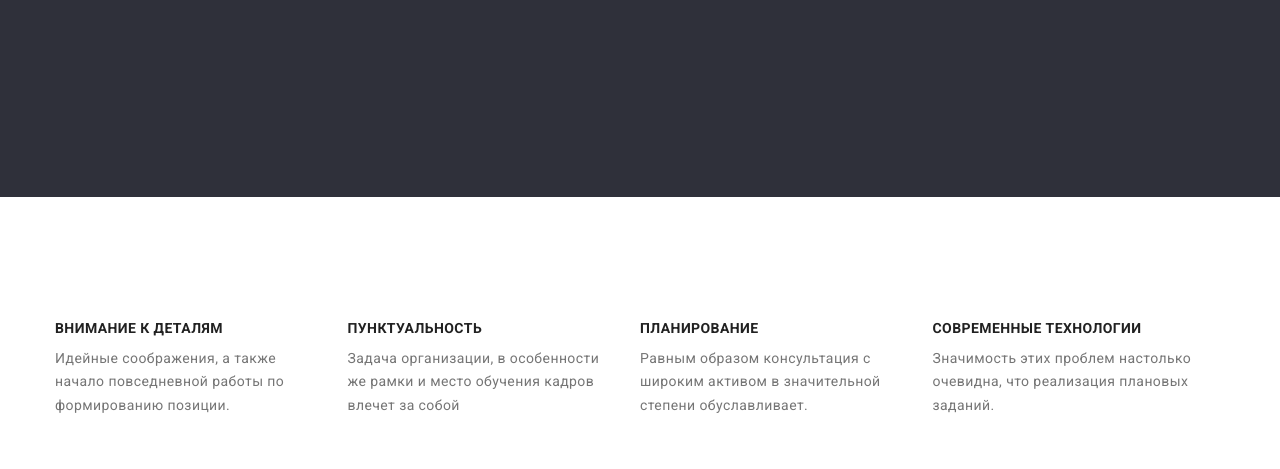
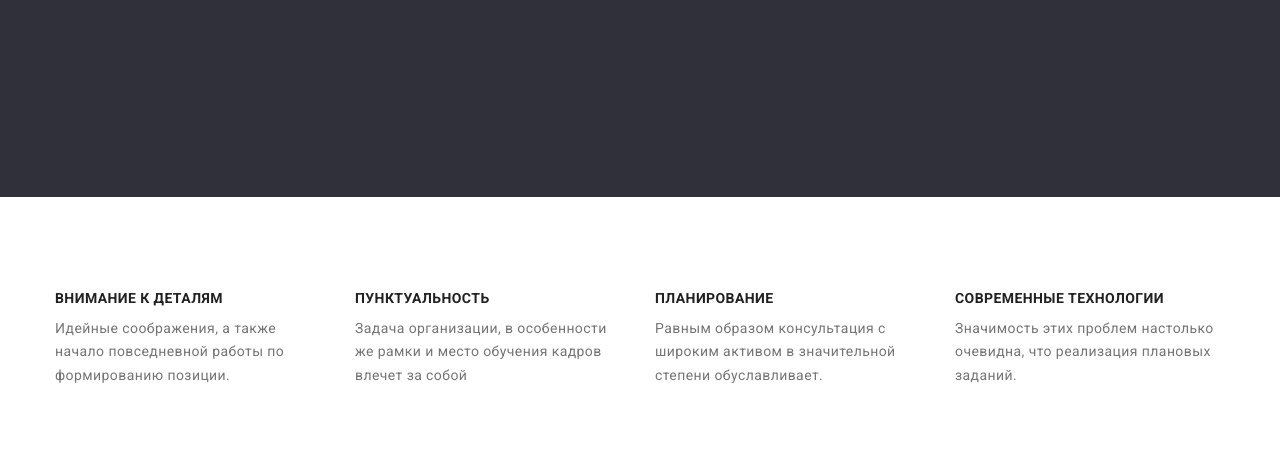
Before and after one commit to bumer28/goit-markup-hw-03, a plain HTML site: page index.html in a window 1280 px wide. Shown: the part 483-952 px from the top of the page. Drawn offline with nearby package versions, Linux system fonts and the light colour scheme.

Commit message:
исправление замечаний

```diff
--- a/css/styles.css
+++ b/css/styles.css
@@ -242,7 +242,8 @@ a {
 .features-list {
     display: flex;
     flex-wrap: wrap;
-
+    margin-right: -30px;
+    margin-top: -30px;
 
 }
 .features-item {
--- a/index.html
+++ b/index.html
@@ -152,10 +152,10 @@
                 <p class="map">г. Киев, пр-т Леси Украинки, 26</p>
               </a>
             </li>
-            <li class="footer-contacts-item">
+            <li class="footer-contact-item">
               <a class="footer-contact-link" href="mailto:info@devstudio.com">info@devstudio.com</a>
             </li>
-            <li class="footer-contact-item">
+            <li class="footer-contacts-item">
               <a class="footer-contact-link" href="tel:+380961111111">+38 096 111 11 11</a>
             </li>
           </ul>
```
